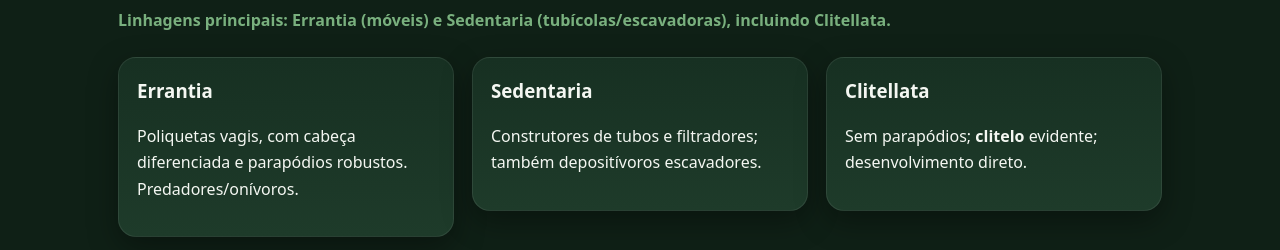
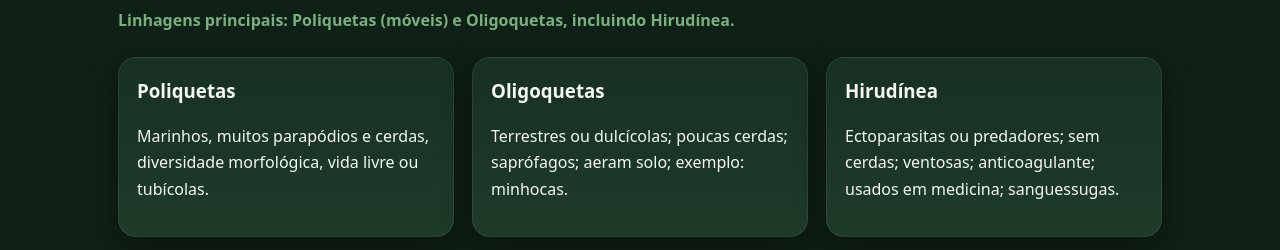
Before and after one commit to MCiocari/Filo-Annelida, a plain HTML site: page index.html in a window 1280 px wide. Shown: the part 4623-4873 px from the top of the page. Drawn offline with Linux system fonts and the light colour scheme; grey boxes are pictures that could not be loaded.

Commit message:
index.html

```diff
--- a/index.html
+++ b/index.html
@@ -282,12 +282,12 @@
   <!-- EXEMPLOS / CLASSIFICAÇÃO -->
   <section id="exemplos">
     <h2 class="section-title">Classificação & exemplos</h2>
-    <p class="section-sub">Linhagens principais: <strong>Errantia</strong> (móveis) e <strong>Sedentaria</strong> (tubícolas/escavadoras), incluindo <strong>Clitellata</strong>.</p>
+    <p class="section-sub">Linhagens principais: <strong>Poliquetas</strong> (móveis) e <strong>Oligoquetas</strong>, incluindo <strong>Hirudínea</strong>.</p>
 
     <div class="card-grid">
-      <article class="card"><h3>Errantia</h3><p>Poliquetas vagis, com cabeça diferenciada e parapódios robustos. Predadores/onívoros.</p></article>
-      <article class="card"><h3>Sedentaria</h3><p>Construtores de tubos e filtradores; também depositívoros escavadores.</p></article>
-      <article class="card"><h3>Clitellata</h3><p>Sem parapódios; <strong>clitelo</strong> evidente; desenvolvimento direto.</p></article>
+      <article class="card"><h3>Poliquetas</h3><p>Marinhos, muitos parapódios e cerdas, diversidade morfológica, vida livre ou tubícolas.</p></article>
+      <article class="card"><h3>Oligoquetas</h3><p>Terrestres ou dulcícolas; poucas cerdas; saprófagos; aeram solo; exemplo: minhocas.</p></article>
+      <article class="card"><h3>Hirudínea</h3><p>Ectoparasitas ou predadores; sem cerdas; ventosas; anticoagulante; usados em medicina; sanguessugas.</p></article>
     </div>
 
     <div class="gallery" style="margin-top:16px">
```
